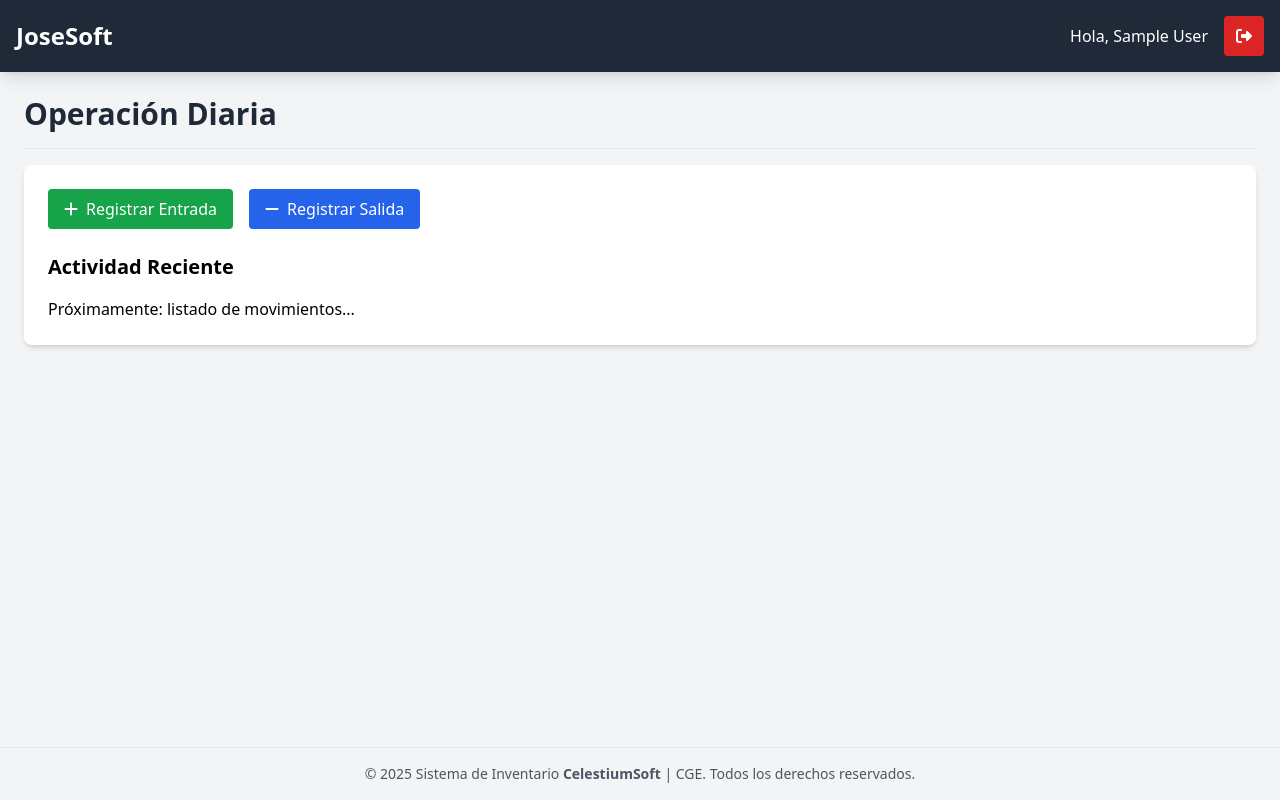
After one commit to jordan07espi/sistemaInventarioCGE, a PHP site: page /view/admin/movimientos.php in a window 1280 px wide. The commit adds this page. Run offline with PHP 8.4, Linux system fonts and the light colour scheme; the visitor is signed in with stand-in values (Sample User, id 1); data that the repository does not hold is empty; some libraries are stand-ins or nearby versions.

Commit message:
CRUD de modulo MOVIMIENTO

```diff
--- a/controller/EspacioController.php
+++ b/controller/EspacioController.php
@@ -1,6 +1,7 @@
 <?php
 // Archivo: controller/EspacioController.php
 require_once '../model/EspacioDAO.php';
+require_once '../model/dto/Espacio.php';
 
 header('Content-Type: application/json');
 $response = ['success' => false, 'message' => 'Acción no reconocida.'];
--- a/controller/ProductoController.php
+++ b/controller/ProductoController.php
@@ -1,6 +1,7 @@
 <?php
 // Archivo: controller/ProductoController.php
 require_once '../model/ProductoDAO.php';
+require_once '../model/dto/Producto.php';
 
 header('Content-Type: application/json');
 $response = ['success' => false, 'message' => 'Acción no reconocida.'];
--- a/controller/UsuarioController.php
+++ b/controller/UsuarioController.php
@@ -1,6 +1,7 @@
 <?php
 // Archivo: controller/UsuarioController.php
 require_once '../model/UsuarioDAO.php';
+require_once '../model/dto/Usuario.php';
 
 header('Content-Type: application/json');
 $response = ['success' => false, 'message' => 'Acción no reconocida.'];
--- /dev/null
+++ b/view/admin/movimientos.php
@@ -0,0 +1,83 @@
+<?php
+// Archivo: view/admin/movimientos.php
+session_start();
+include '../partials/header.php';
+?>
+
+<h1 class="text-3xl font-bold text-gray-800">Operación Diaria</h1>
+<hr class="my-4">
+
+<div class="bg-white p-6 rounded-lg shadow-md">
+    <div class="flex space-x-4 mb-4">
+        <button id="btnRegistrarEntrada" class="bg-green-600 text-white px-4 py-2 rounded hover:bg-green-700">
+            <i class="fas fa-plus mr-2"></i>Registrar Entrada
+        </button>
+        <button id="btnRegistrarSalida" class="bg-blue-600 text-white px-4 py-2 rounded hover:bg-blue-700">
+            <i class="fas fa-minus mr-2"></i>Registrar Salida
+        </button>
+    </div>
+
+    <h2 class="text-xl font-bold mt-6 mb-4">Actividad Reciente</h2>
+    <div class="overflow-x-auto">
+        <!-- Aquí irá la tabla de movimientos del día, que construiremos más adelante -->
+        <p>Próximamente: listado de movimientos...</p>
+    </div>
+</div>
+
+<!-- Modal para Registrar Movimiento -->
+<div id="movimientoModal" class="fixed inset-0 bg-black bg-opacity-50 flex items-center justify-center hidden">
+    <div class="bg-white p-8 rounded-lg shadow-lg w-full max-w-lg">
+        <div class="flex justify-between items-center mb-4">
+            <h2 id="modalTitle" class="text-2xl font-bold"></h2>
+            <button id="closeModal" class="text-gray-500 hover:text-gray-800 text-3xl leading-none">&times;</button>
+        </div>
+        <form id="movimientoForm">
+            <input type="hidden" name="action" value="registrar">
+            <input type="hidden" name="tipo_movimiento" id="tipo_movimiento">
+
+            <div class="grid grid-cols-1 md:grid-cols-2 gap-4">
+                <div>
+                    <label for="id_producto" class="block text-gray-700">Producto</label>
+                    <select name="id_producto" id="id_producto" class="w-full border rounded px-3 py-2 mt-1" required></select>
+                </div>
+                <div>
+                    <label for="cantidad" class="block text-gray-700">Cantidad</label>
+                    <input type="number" name="cantidad" id="cantidad" class="w-full border rounded px-3 py-2 mt-1" required step="0.01" min="0.01">
+                </div>
+            </div>
+
+            <!-- Campos que solo aparecen en la SALIDA -->
+            <div id="camposSalida" class="hidden mt-4">
+                <div class="grid grid-cols-1 md:grid-cols-2 gap-4">
+                    <div>
+                        <label for="id_espacio" class="block text-gray-700">Espacio de Destino</label>
+                        <select name="id_espacio" id="id_espacio" class="w-full border rounded px-3 py-2 mt-1"></select>
+                    </div>
+                    <div>
+                        <label for="jornada" class="block text-gray-700">Jornada</label>
+                        <select name="jornada" id="jornada" class="w-full border rounded px-3 py-2 mt-1">
+                            <option value="Matutino">Matutino</option>
+                            <option value="Vespertino">Vespertino</option>
+                            <option value="Nocturno">Nocturno</option>
+                        </select>
+                    </div>
+                </div>
+            </div>
+
+            <div class="mt-4">
+                <label for="descripcion" class="block text-gray-700">Descripción (Opcional)</label>
+                <textarea name="descripcion" id="descripcion" class="w-full border rounded px-3 py-2 mt-1" rows="2"></textarea>
+            </div>
+
+            <div class="flex justify-end mt-6">
+                <button type="submit" class="bg-green-600 text-white px-4 py-2 rounded hover:bg-green-700">Guardar Movimiento</button>
+            </div>
+        </form>
+    </div>
+</div>
+
+<script src="../assets/js/movimientos.js"></script>
+
+<?php
+include '../partials/footer.php';
+?>
--- /dev/null
+++ b/view/assets/js/movimientos.js
@@ -0,0 +1,82 @@
+// Archivo: view/assets/js/movimientos.js
+document.addEventListener('DOMContentLoaded', function() {
+    const btnEntrada = document.getElementById('btnRegistrarEntrada');
+    const btnSalida = document.getElementById('btnRegistrarSalida');
+    const modal = document.getElementById('movimientoModal');
+    const closeModalBtn = document.getElementById('closeModal');
+    const movimientoForm = document.getElementById('movimientoForm');
+    const modalTitle = document.getElementById('modalTitle');
+
+    const camposSalida = document.getElementById('camposSalida');
+
+    // Cargar productos y espacios en los selects
+    function cargarSelects() {
+        const productoSelect = document.getElementById('id_producto');
+        const espacioSelect = document.getElementById('id_espacio');
+
+        // Cargar productos
+        fetch('../../controller/ProductoController.php?action=listar')
+            .then(res => res.json())
+            .then(data => {
+                if(data.success) {
+                    productoSelect.innerHTML = '<option value="">Seleccione un producto</option>';
+                    data.data.forEach(p => {
+                        productoSelect.innerHTML += `<option value="${p.id_producto}">${p.nombre_producto} (${p.stock_actual} ${p.unidad_medida})</option>`;
+                    });
+                }
+            });
+
+        // Cargar espacios
+        fetch('../../controller/EspacioController.php?action=listar')
+            .then(res => res.json())
+            .then(data => {
+                if(data.success) {
+                    espacioSelect.innerHTML = '<option value="">Seleccione un espacio</option>';
+                    data.data.forEach(e => {
+                        espacioSelect.innerHTML += `<option value="${e.id_espacio}">${e.nombre_espacio} - ${e.piso}</option>`;
+                    });
+                }
+            });
+    }
+
+    function abrirModal(tipo) {
+        movimientoForm.reset();
+        document.getElementById('tipo_movimiento').value = tipo;
+
+        if (tipo === 'Entrada') {
+            modalTitle.textContent = 'Registrar Entrada de Producto';
+            camposSalida.classList.add('hidden');
+        } else {
+            modalTitle.textContent = 'Registrar Salida de Producto';
+            camposSalida.classList.remove('hidden');
+        }
+        modal.classList.remove('hidden');
+    }
+
+    function cerrarModal() {
+        modal.classList.add('hidden');
+    }
+
+    btnEntrada.addEventListener('click', () => abrirModal('Entrada'));
+    btnSalida.addEventListener('click', () => abrirModal('Salida'));
+    closeModalBtn.addEventListener('click', cerrarModal);
+
+    movimientoForm.addEventListener('submit', function(e) {
+        e.preventDefault();
+        const formData = new FormData(movimientoForm);
+
+        fetch('../../controller/MovimientoController.php', { method: 'POST', body: formData })
+        .then(res => res.json())
+        .then(data => {
+            alert(data.message); // Mostramos un simple alert por ahora
+            if (data.success) {
+                cerrarModal();
+                cargarSelects(); // Recargamos los selects para actualizar el stock visible
+                // Aquí en el futuro recargaremos la tabla de actividad del día
+            }
+        });
+    });
+
+    // Carga inicial de datos para los modales
+    cargarSelects();
+});
--- a/view/partials/header.php
+++ b/view/partials/header.php
@@ -37,6 +37,7 @@ $rolUsuario = $_SESSION['rol'] ?? 'Invitado';
             <nav class="hidden md:flex space-x-4">
                 <?php if ($rolUsuario === 'Administrador' || $rolUsuario === 'Supervisor') : ?>
                     <a href="dashboard.php" class="px-3 py-2 rounded hover:bg-gray-700 transition duration-300">Dashboard</a>
+                    <a href="movimientos.php" class="px-3 py-2 rounded hover:bg-gray-700 transition duration-300">Movimientos</a>
                     <a href="productos.php" class="px-3 py-2 rounded hover:bg-gray-700 transition duration-300">Productos</a>
                     <a href="espacios.php" class="px-3 py-2 rounded hover:bg-gray-700 transition duration-300">Espacios</a>
                 <?php endif; ?>
```
Also changed, not shown: controller/MovimientoController.php (+40 -0 lines), model/MovimientoDAO.php (+56 -0 lines), model/dto/Movimiento.php (added, +14 -0 lines).
